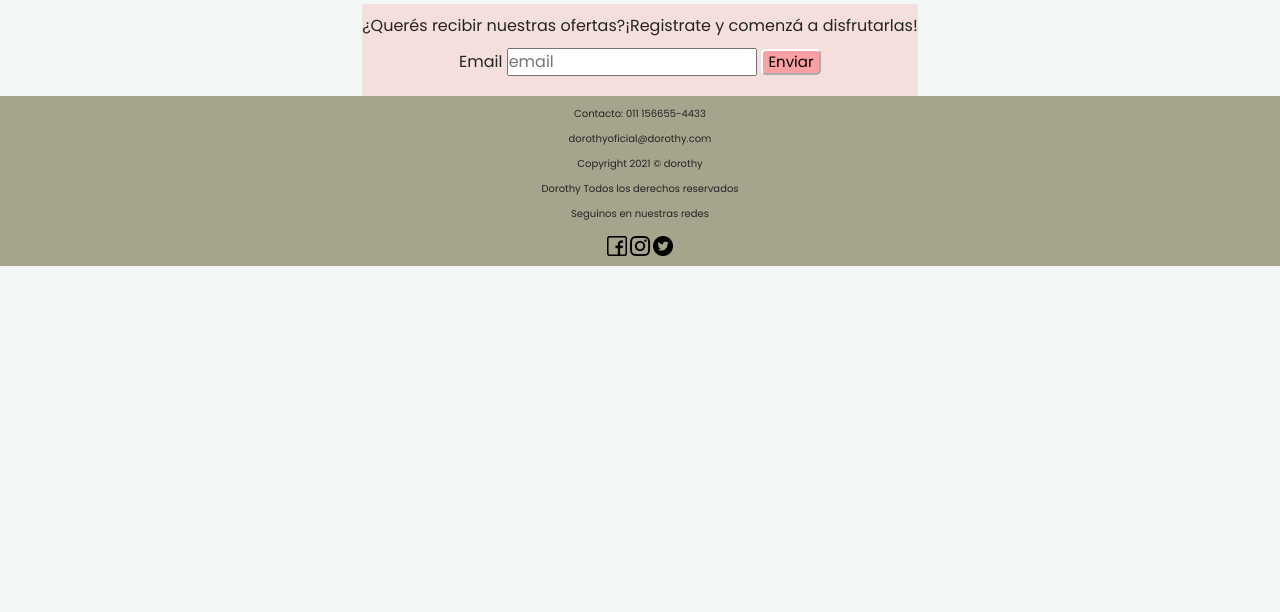
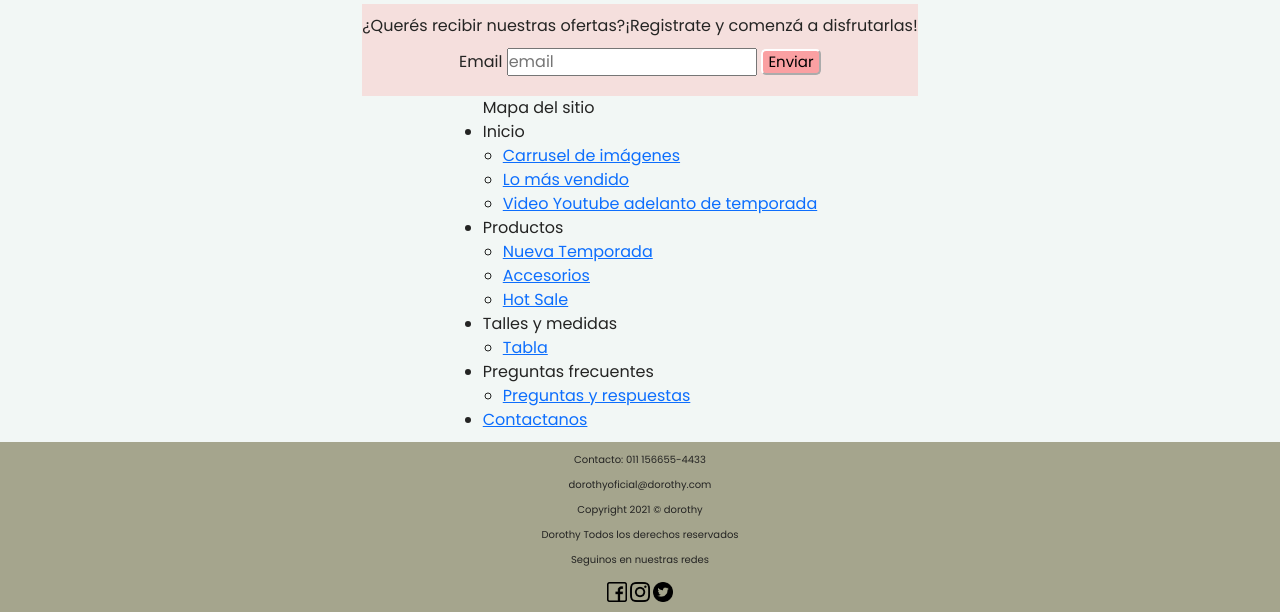
Before and after one commit to MelisaCanaza/idea_canaza, a plain HTML site: page index.html in a window 1280 px wide. Shown: the part 2797-3409 px from the top of the page. Before the commit the page ends 3063 px from the top, so only its background shows below. Drawn offline with nearby package versions, Linux system fonts and the light colour scheme.

Commit message:
agrego mapa para desafio complementario

```diff
--- a/index.html
+++ b/index.html
@@ -229,8 +229,8 @@
                     <button class="registro__boton">Enviar</button>
                 </form>
             </section>
-
-           <!-- <section> POSIBLEMENTE LO PONGA EN EL FOOTER
+            <!-- POSIBLEMENTE LO PONGA EN EL FOOTER-->
+           <section>
                 <ul>Mapa del sitio
                     <li>Inicio
                         <ul>
@@ -258,7 +258,7 @@
                     </li>
                     <li><a href="contactanos.html">Contactanos</a></li>
                 </ul>
-            </section>-->
+            </section>
 
         </main>
 
```
